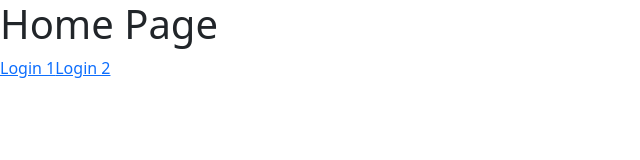
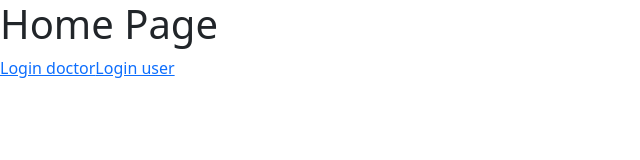
Before and after one commit to sudheerachl/frontend-project, a React (Vite) app: page / in a window 1280 px wide. Shown: the top 160 px of the page, without its empty margins (0-640 px from the left). Built offline with nearby package versions, Linux system fonts and the light colour scheme.

Commit message:
Update Homepage.jsx

```diff
--- a/src/Homepage.jsx
+++ b/src/Homepage.jsx
@@ -6,8 +6,8 @@ const HomePage = () => {
     <div className="HomePage">
       <h1>Home Page</h1>
       <div className="links">
-        <Link to="https://frontend-project-3pq2kynq4-cherukuri-lakshmi-sudheeras-projects.vercel.app/login-doctor">Login 1</Link>
-        <Link to="/login-user">Login 2</Link>
+        <Link to="/login-doctor">Login doctor</Link>
+        <Link to="/login-user">Login user</Link>
       </div>
     </div>
   );
```
